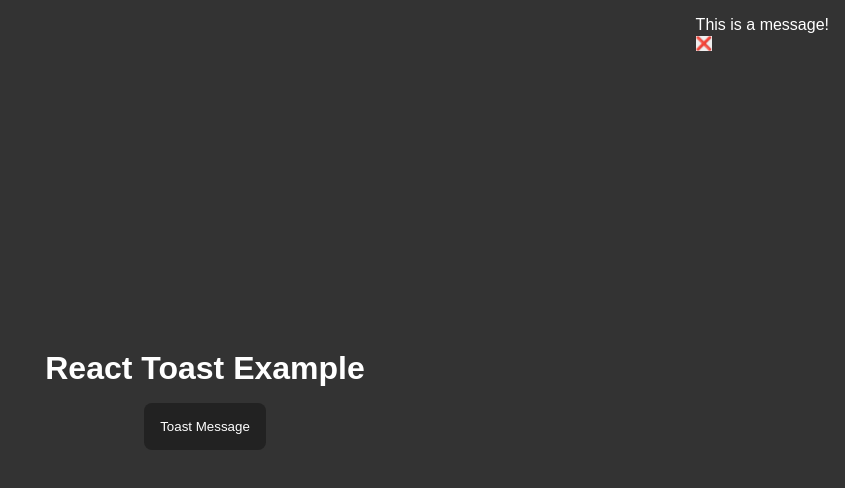
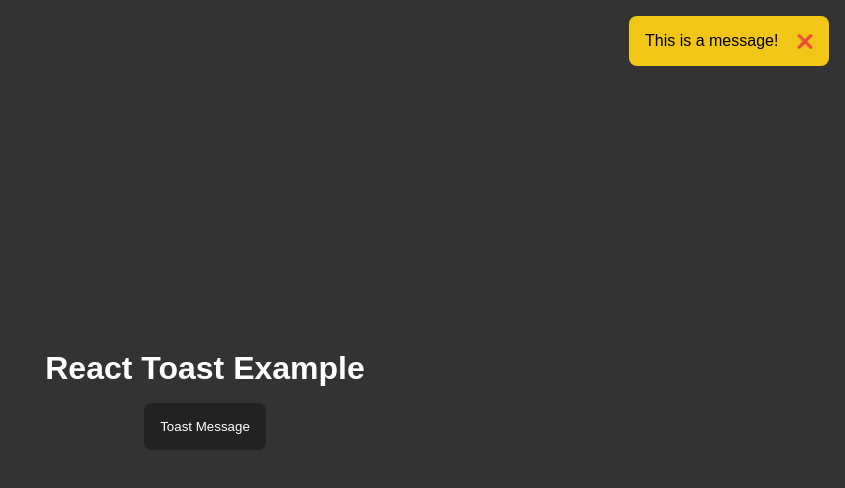
Before and after one commit to victorbadaro/react-toast-example, a React (Vite) app: page / in a window 1280 px wide. Both pictures are taken after a click on the button "Toast Message". Shown: the top 488 px of the page, without its empty margins (435-1280 px from the left). Built offline with nearby package versions, Linux system fonts and the light colour scheme.

Commit message:
chore: change the toast style and add animation to it

```diff
--- a/src/components/Toast/index.tsx
+++ b/src/components/Toast/index.tsx
@@ -8,6 +8,7 @@ export function Toast({ message, close }: ToastProps) {
 			<p>{message}</p>
 			<button
 				type="button"
+				title="close"
 				className={styles['close-button']}
 				onClick={close}
 			>
--- a/src/components/Toast/styles.module.css
+++ b/src/components/Toast/styles.module.css
@@ -1,3 +1,34 @@
-.toast {}
+.toast {
+	display: flex;
+	align-items: center;
+	justify-content: space-between;
+	padding: 16px;
+	width: 200px;
+	border-radius: 8px;
+	background-color: #f1c617;
+	color: #000;
+	animation-name: slide-in;
+	animation-duration: 200ms;
+}
 
-.close-button {}
+.close-button {
+	background-color: transparent;
+}
+
+@keyframes slide-in {
+	0% {
+		transform: translateX(100%);
+	}
+
+	60% {
+		transform: translateX(-15%);
+	}
+
+	80% {
+		transform: translateX(5%);
+	}
+
+	80% {
+		transform: translateX(0);
+	}
+}
```
